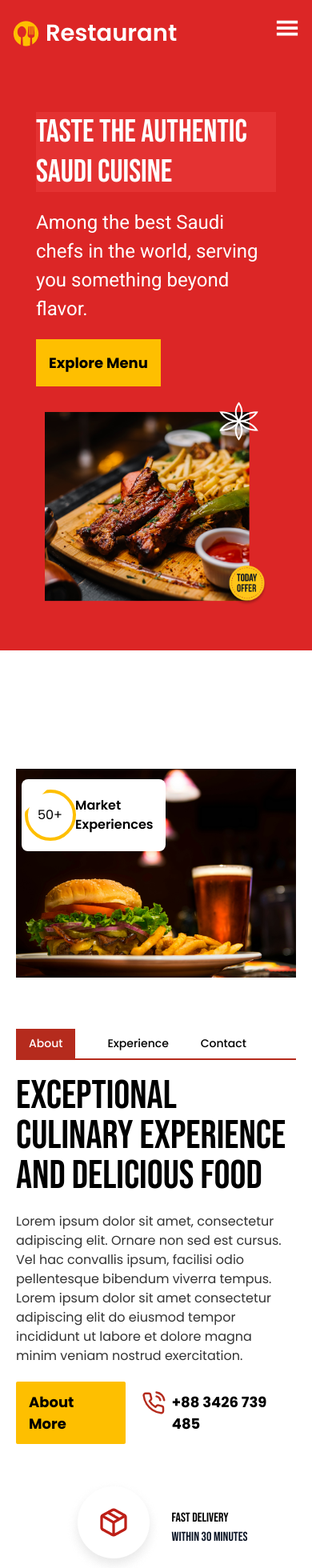
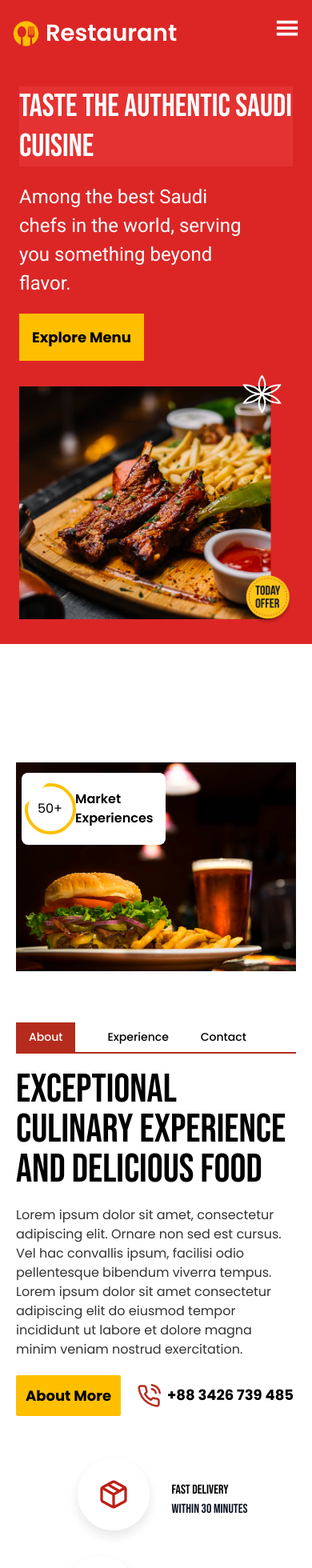
Before and after one commit to SetuLalChowhan/Restaurant, a React (Vite) app: page / in a window 390 px wide. Shown: the top 1960 px of the page at 80% size. Built offline with nearby package versions, Linux system fonts and the light colour scheme.

Commit message:
fixed resposivenes issue

```diff
--- a/src/components/About.jsx
+++ b/src/components/About.jsx
@@ -58,7 +58,7 @@ const Details = () => {
             </p>
             <div className="flex justify-start items-center gap-5">
               <Link
-                className="px-4 py-3 bg-[#FEBF00] font-[700] text-[18px] rounded-sm"
+                className=" sm:px-4 px-3 py-3 bg-[#FEBF00] font-[700] text-[18px] rounded-sm"
                 to="#"
               >
                 About More
--- a/src/components/Herosection.jsx
+++ b/src/components/Herosection.jsx
@@ -5,7 +5,7 @@ import React from "react";
 const Herosection = () => {
   return (
     <section className="w-full  bg-red-600">
-      <div className="xl:container p-14 flex lg:flex-row flex-col lg:py-32 gap-8 items-center">
+      <div className="xl:container p-6 flex lg:flex-row flex-col lg:py-32 gap-8 items-center">
         {/* Text Section */}
         <div className=" lg:absolute lg:top-[35%] z-10 space-y-5">
           <h1 className=" bg-red-500 bg-opacity-40  text-[40px] lg:text-[120px] lg:w-[830px] text-white leading-tight font-bebas">
```
